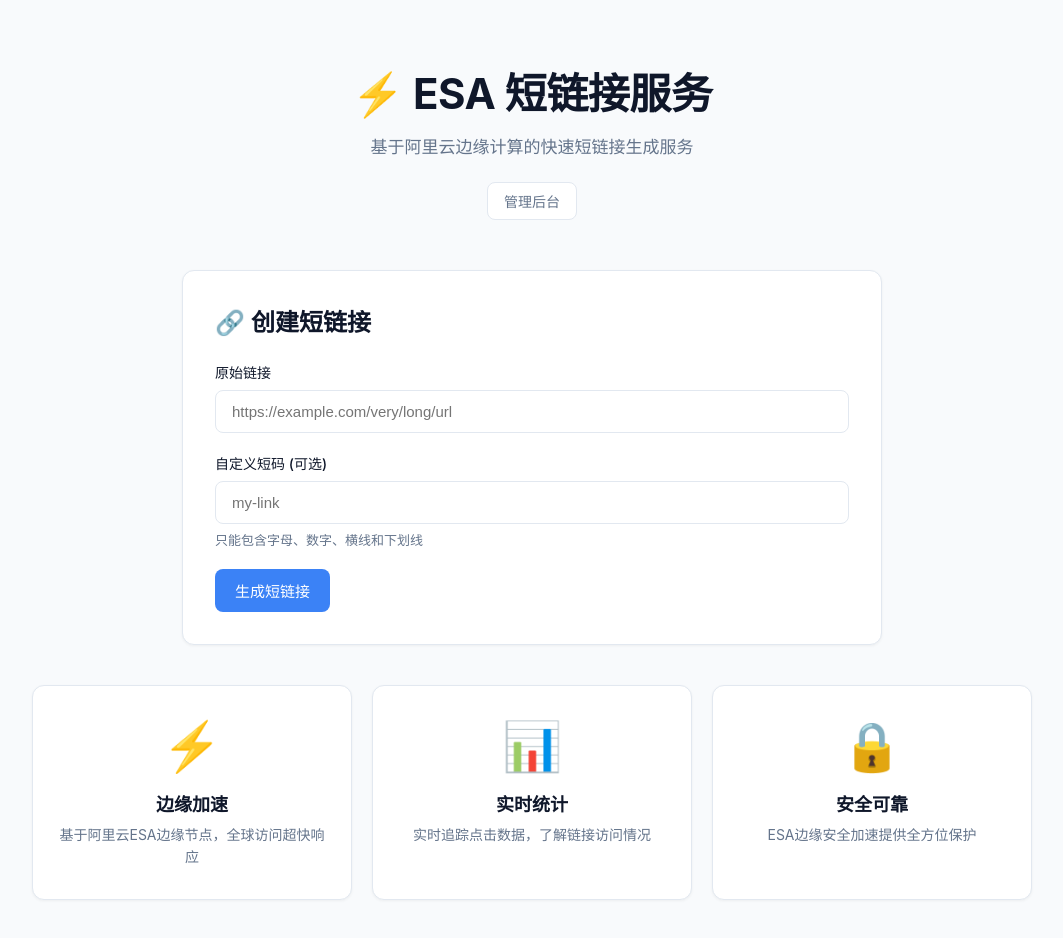
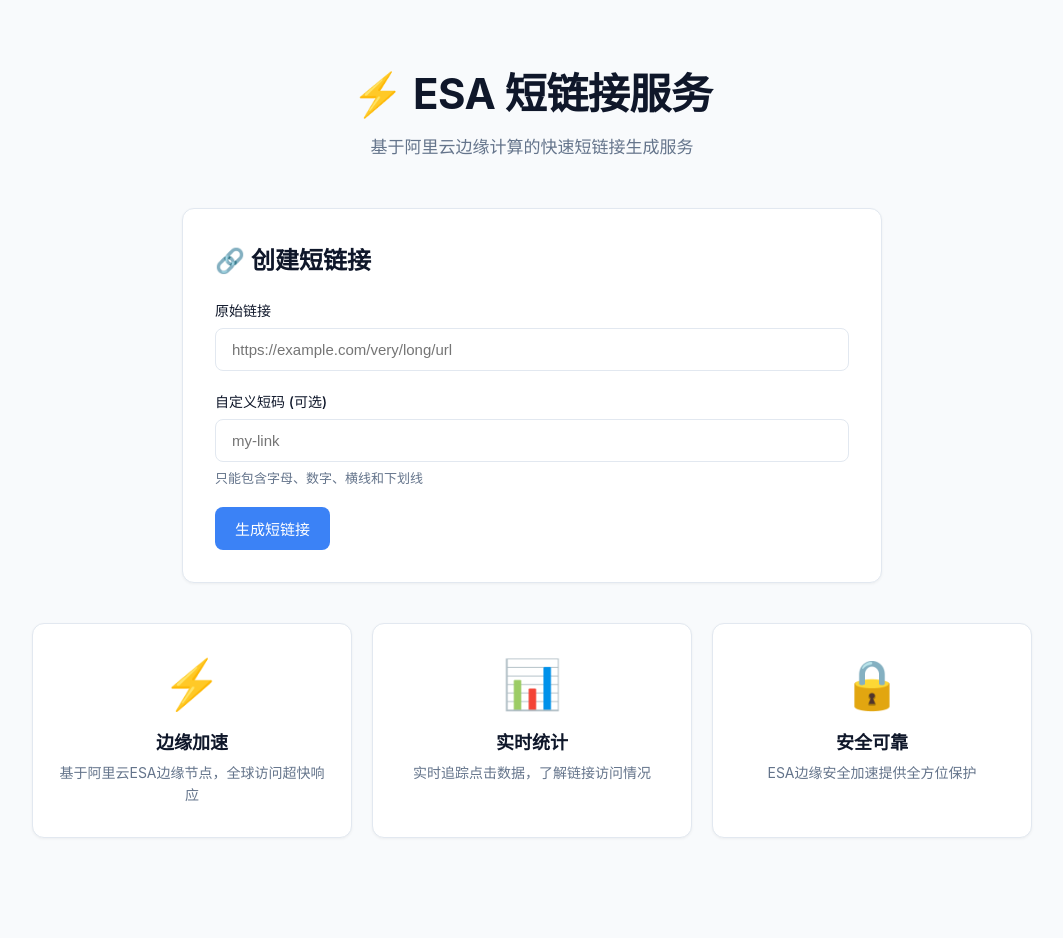
Before and after one commit to mikesen6901/esa-url-11, a Vue app: page / in a window 1280 px wide. Shown: the top 938 px of the page, without its empty margins (108-1171 px from the left). After the commit the page ends 898 px from the top, so only its background shows below. Built offline with nearby package versions, Linux system fonts and the light colour scheme.

Commit message:
移除后台管理功能，简化项目
- 删除 Admin.vue 组件
- 移除路由中的 /admin 配置
- 移除 Home.vue 中的管理后台链接
- 更新 README 文档，移除所有后台管理相关内容
- 专注于核心短链接功能
- 简化项目结构，避免路由冲突

```diff
--- a/src/main.js
+++ b/src/main.js
@@ -2,14 +2,12 @@
 import { createRouter, createWebHistory } from 'vue-router'
 import App from './App.vue'
 import Home from './views/Home.vue'
-import Admin from './views/Admin.vue'
 import './style.css'
 
 const router = createRouter({
   history: createWebHistory(),
   routes: [
-    { path: '/', component: Home },
-    { path: '/admin', component: Admin }
+    { path: '/', component: Home }
   ]
 })
 
--- a/src/views/Home.vue
+++ b/src/views/Home.vue
@@ -5,7 +5,6 @@
       <header class="header">
         <h1 class="title">⚡ ESA 短链接服务</h1>
         <p class="subtitle">基于阿里云边缘计算的快速短链接生成服务</p>
-        <router-link to="/admin" class="admin-link">管理后台</router-link>
       </header>
 
       <div class="glass-card main-card">
```
Also changed, not shown: 1 other file (tests, documents, lock files or other folders).
